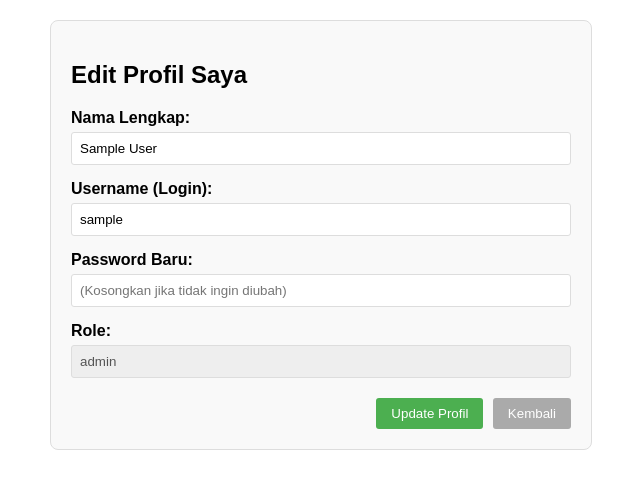
After one commit to draprotez/PerpustakaanTadikaPertiwi, a PHP site: page /views/adminProfilViews.php in a window 1280 px wide. The commit adds this page. Shown: the top 489 px of the page, without its empty margins (319-959 px from the left). Run offline with PHP 8.4, Linux system fonts and the light colour scheme; the visitor is signed in with stand-in values (Sample User, id 1); tables that the repository leaves empty or names only in its code hold one stand-in row (values such as "Sample post").

Commit message:
first commit

```diff
--- /dev/null
+++ b/models/userModels.php
@@ -0,0 +1,45 @@
+<?php
+// models/userModels.php
+
+function getUserById($conn, $id) {
+    $sql = "SELECT id, username, name, role FROM user WHERE id = ?";
+    $stmt = $conn->prepare($sql);
+    $stmt->bind_param("i", $id);
+    $stmt->execute();
+    $result = $stmt->get_result();
+    return $result->fetch_assoc();
+}
+
+function updateProfile($conn, $data) {
+    if (!empty($data['password'])) {
+        $hashed_password = password_hash($data['password'], PASSWORD_DEFAULT);
+
+        $sql = "UPDATE user SET
+                    username = ?,
+                    password = ?,
+                    name = ?
+                WHERE id = ?";
+        $stmt = $conn->prepare($sql);
+        $stmt->bind_param("sssi",
+            $data['username'],
+            $hashed_password,
+            $data['name'],
+            $data['id']
+        );
+
+    } else {
+        $sql = "UPDATE user SET
+                    username = ?,
+                    name = ?
+                WHERE id = ?";
+        $stmt = $conn->prepare($sql);
+        $stmt->bind_param("ssi",
+            $data['username'],
+            $data['name'],
+            $data['id']
+        );
+    }
+
+    return $stmt->execute();
+}
+?>
--- /dev/null
+++ b/views/adminProfilViews.php
@@ -0,0 +1,89 @@
+<?php
+// views/adminProfilViews.php
+session_start();
+if (!isset($_SESSION['user_id'])) {
+    header("Location: ../login.php");
+    exit();
+}
+
+include '../config/database.php';
+include '../models/userModels.php';
+
+$user_id = $_SESSION['user_id'];
+$user_data = getUserById($conn, $user_id);
+
+if (!$user_data) {
+    header("Location: ../controller/logout.php");
+    exit();
+}
+?>
+<!DOCTYPE html>
+<html lang="id">
+<head>
+    <meta charset="UTF-8">
+    <meta name="viewport" content="width=device-width, initial-scale=1.0">
+    <title>Edit Profil Saya</title>
+    <style>
+        body { font-family: Arial, sans-serif; margin: 20px; }
+        .form-container {
+            width: 500px;
+            margin: 0 auto;
+            padding: 20px;
+            border: 1px solid #ddd;
+            border-radius: 8px;
+            background-color: #f9f9f9;
+        }
+        .form-group { margin-bottom: 15px; }
+        .form-group label { display: block; margin-bottom: 5px; font-weight: bold; }
+        .form-group input, .form-group select { width: 100%; padding: 8px; box-sizing: border-box; border: 1px solid #ddd; border-radius: 3px; }
+        .form-group input[disabled] { background-color: #eee; }
+        .button-group { margin-top: 20px; text-align: right; }
+        button { padding: 8px 15px; cursor: pointer; border: none; border-radius: 3px; margin-left: 5px; }
+        button[type="submit"] { background-color: #4CAF50; color: white; }
+        button[type="button"] { background-color: #aaa; color: white; }
+        .alert { padding: 10px; margin-bottom: 15px; border-radius: 4px; }
+        .alert-success { background-color: #d4edda; color: #155724; }
+        .alert-error { background-color: #f8d7da; color: #721c24; }
+    </style>
+</head>
+<body>
+
+    <div class="form-container">
+        <h2>Edit Profil Saya</h2>
+
+        <?php if (isset($_GET['success'])) echo '<div class="alert alert-success">'.htmlspecialchars($_GET['success']).'</div>'; ?>
+        <?php if (isset($_GET['error'])) echo '<div class="alert alert-error">'.htmlspecialchars($_GET['error']).'</div>'; ?>
+
+        <form action="../controller/userController.php" method="POST">
+            <input type="hidden" name="action" value="update_profile">
+            <input type="hidden" name="id" value="<?php echo $user_data['id']; ?>">
+
+            <div class="form-group">
+                <label>Nama Lengkap:</label>
+                <input type="text" name="name" value="<?php echo htmlspecialchars($user_data['name']); ?>" required>
+            </div>
+
+            <div class="form-group">
+                <label>Username (Login):</label>
+                <input type="text" name="username" value="<?php echo htmlspecialchars($user_data['username']); ?>" required>
+            </div>
+
+            <div class="form-group">
+                <label>Password Baru:</label>
+                <input type="password" name="password" placeholder="(Kosongkan jika tidak ingin diubah)">
+            </div>
+
+            <div class="form-group">
+                <label>Role:</label>
+                <input type="text" value="<?php echo htmlspecialchars($user_data['role']); ?>" disabled>
+            </div>
+
+            <div class="button-group">
+                <button type="submit">Update Profil</button>
+                <button type="button" onclick="window.location.href='../index.php'">Kembali</button>
+            </div>
+        </form>
+    </div>
+
+</body>
+</html>
```
Also changed, not shown: controller/userController.php (added, +51 -0 lines), views/dashboardAdmin.php (+20 -15 lines).
